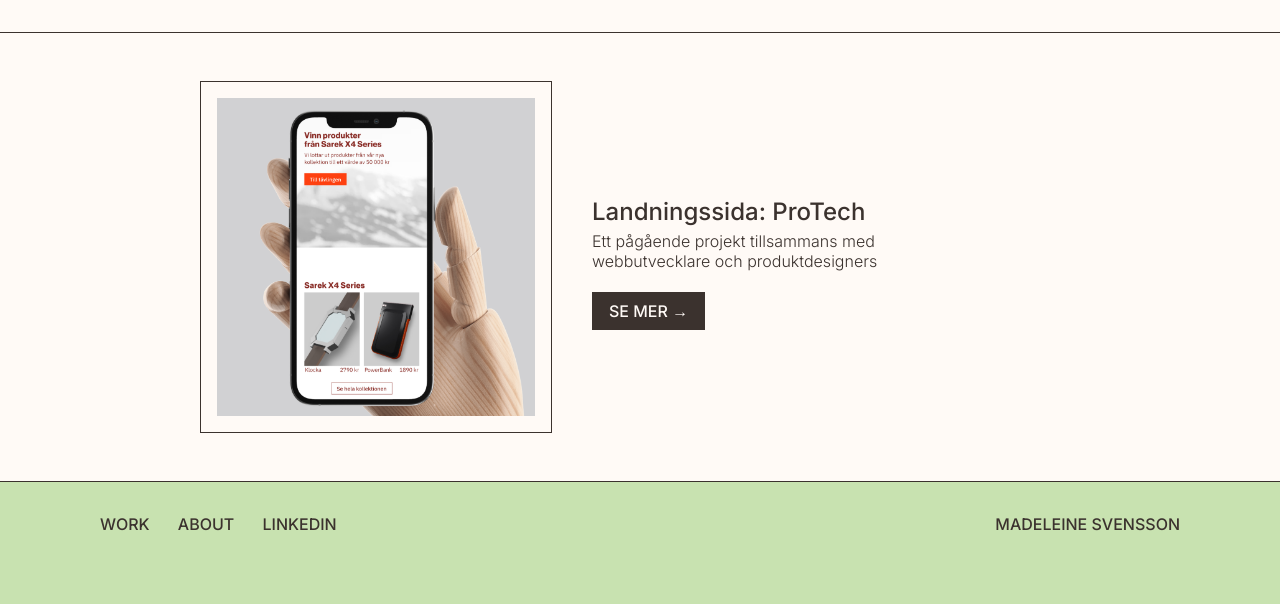
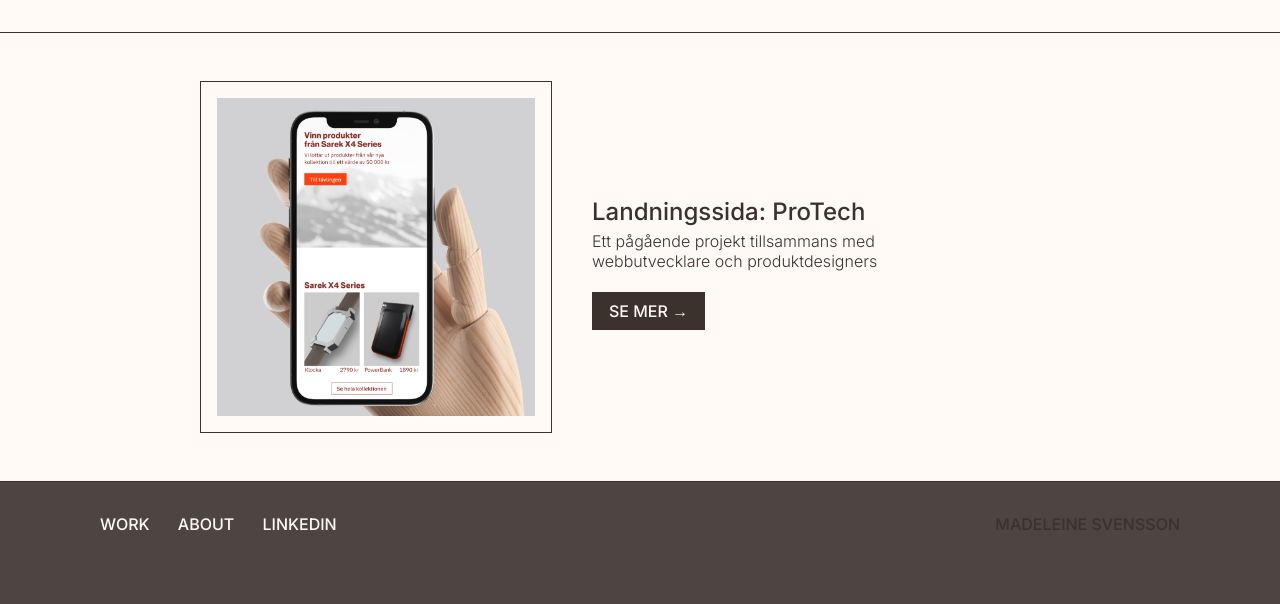
Before and after one commit to MadeleineMarieViktoria/portfolio, a plain HTML site: page index.html in a window 1280 px wide. Shown: the part 1250-1854 px from the top of the page. Drawn offline with Linux system fonts and the light colour scheme.

Commit message:
Add files via upload

```diff
--- a/base.css
+++ b/base.css
@@ -10,7 +10,7 @@
 :root {
   --white: #fffaf6;
   --blue: #3b322e;
-  --green: #c8e2b0;
+  --green: #4e4542;
 }
 
 a {
@@ -110,6 +110,7 @@
 
 footer nav a {
   margin-right: 24px;
+  color: var(--white);
 }
 
 iframe {
--- a/homepage.css
+++ b/homepage.css
@@ -19,7 +19,7 @@
 
 .project-text a:hover {
   color: var(--blue);
-  background-color: var(--green);
+  background-color: var(--white);
   border: solid var(--blue) 1px;
   transition: 0.7s;
 }
```
